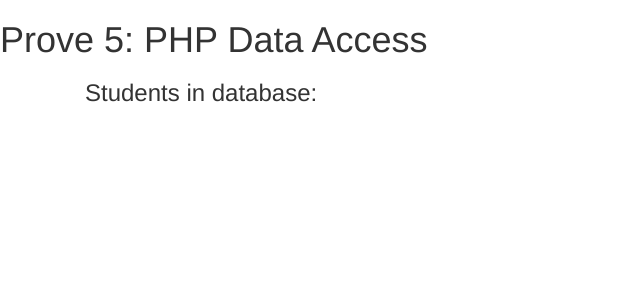
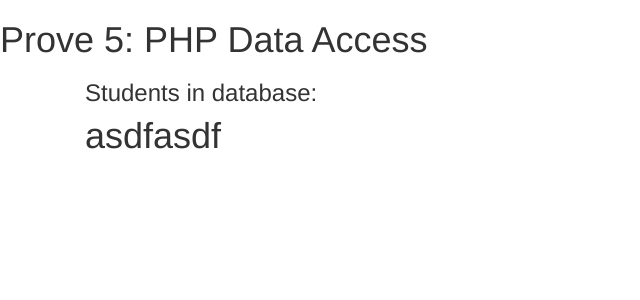
Before and after one commit to Pye-Casey/CS313_website, a PHP site: page /prove_05.php in a window 1280 px wide. Shown: the part 62-362 px from the top of the page, without its empty margins (0-640 px from the left). Run offline with PHP 8.4, Linux system fonts and the light colour scheme.

Commit message:
minor changes

```diff
--- a/prove_05.php
+++ b/prove_05.php
@@ -15,7 +15,7 @@
 	<form action="cart.php" method="post">
 		<div class="container">
 			<h3>Students in database: </h3>
-
+			asdfasdf
 		</div>
 	</form>
   </body>
```
